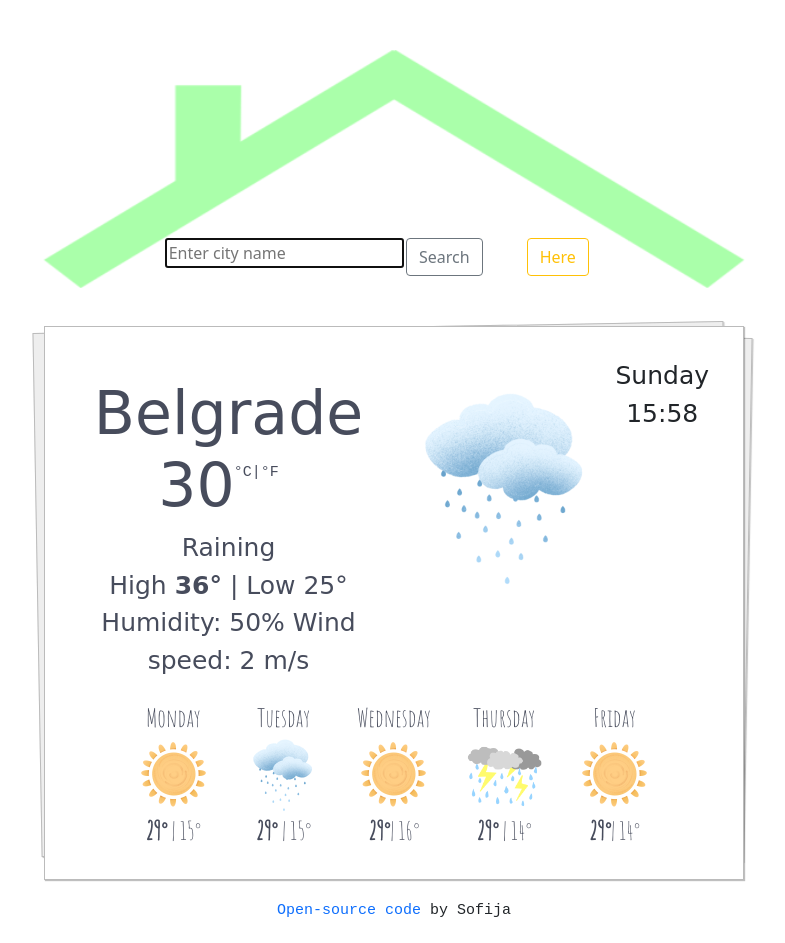
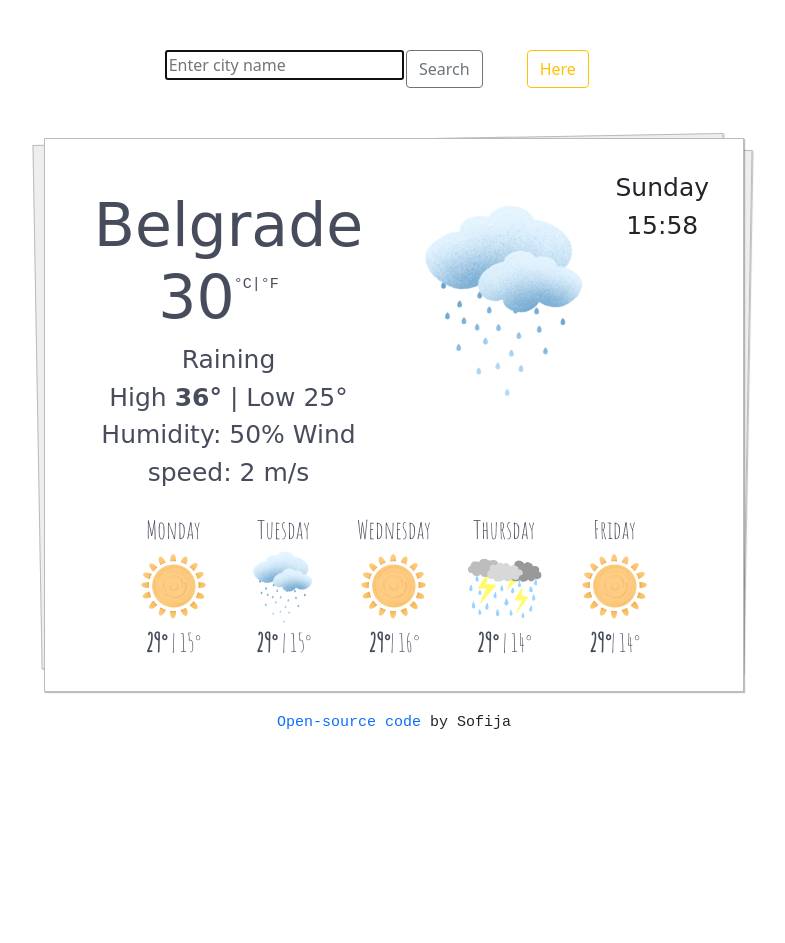
Before and after one commit to sofijaV/my-weather-app, a plain HTML site: page index.html in a window 1280 px wide. Shown: the whole page, without its empty margins (246-1031 px from the left). After the commit the page ends 800 px from the top, so only its background shows below. Drawn offline with nearby package versions, Linux system fonts and the light colour scheme; a web font is replaced by a local one.

Commit message:
Removing the image

```diff
--- a/index.html
+++ b/index.html
@@ -24,10 +24,8 @@
     <div class="container">
       <div class="document">
 
-            <form class="searchingFor" id="searching">
-              <div class="row">
-                <img src="images/rooftop.png" class="roof" alt="roof"/>
-                </div>
+
+                <form class="searchingFor" id="searching">
                 <div class="row">
               <div class="col-2"></div>
                 <div class="col-4">
--- a/src/styles.css
+++ b/src/styles.css
@@ -1,6 +1,5 @@
 .searchingFor {
-  margin: 0px 0 50px;
-  border-style: ;
+  margin: 50px 0 50px;
 }
 h1,
 p,
@@ -86,14 +85,7 @@ a {
 a:hover {
   cursor: pointer;
 }
-.roof {
-  display: inline;
-  width: 1000px;
-  margin: 0 auto;
-  position: relative;
-  top: 50px;
-  color: #ffc107;
-}
+
 main {
   background: #fff;
   padding: 30px;
```
Also changed, not shown: images/roof1.png (added).
